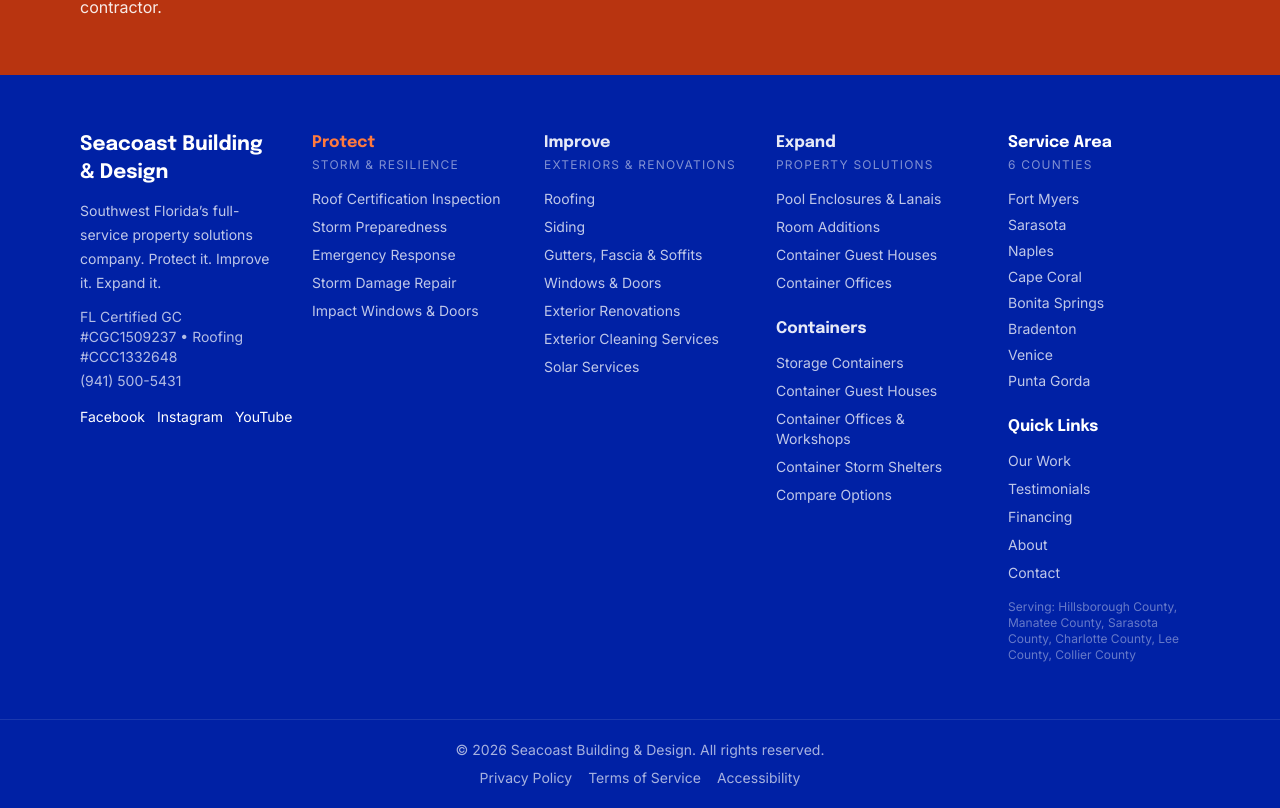
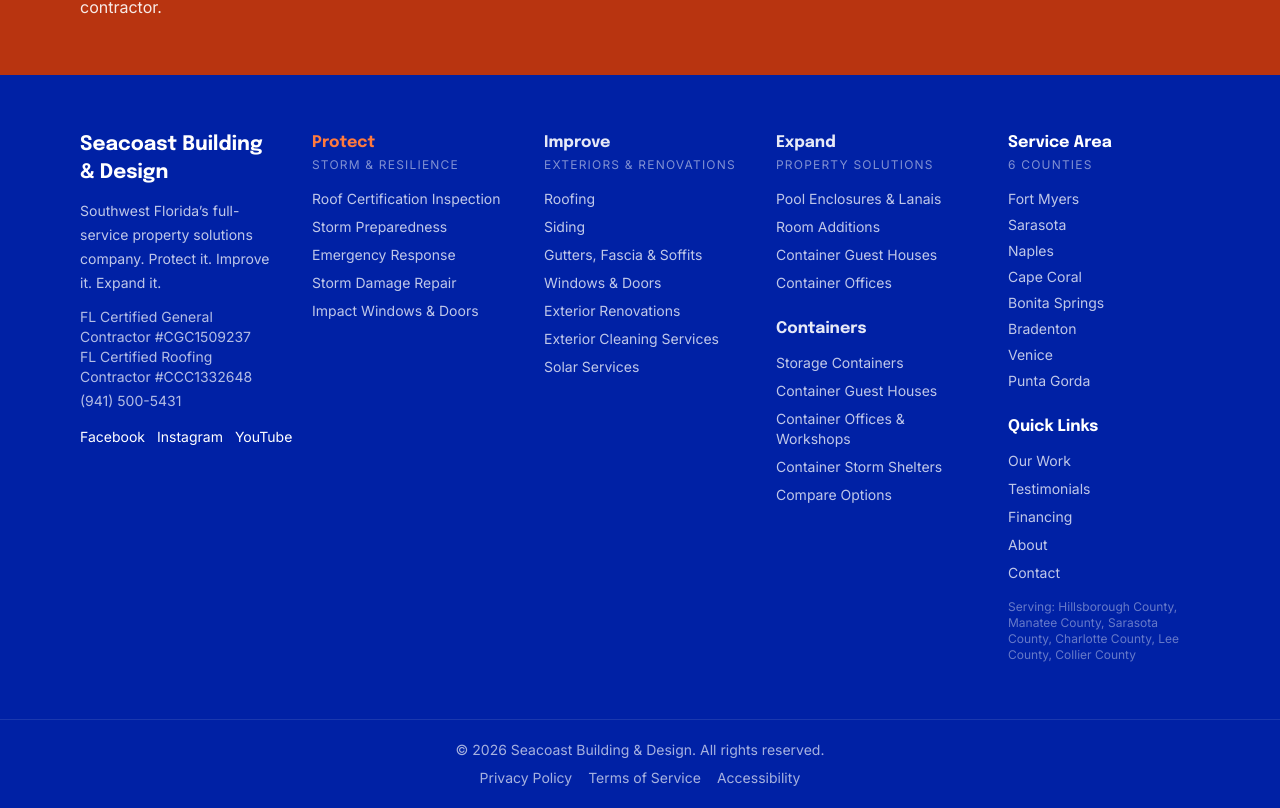
Before and after one commit to ecomstrategics/seacoast-bd, a Next.js app: page / in a window 1280 px wide. Shown: the part 5549-6357 px from the top of the page. Built offline with nearby package versions, Linux system fonts and the light colour scheme.

Commit message:
Give each FL license its own line in the footer

```diff
--- a/src/components/Footer.tsx
+++ b/src/components/Footer.tsx
@@ -44,7 +44,8 @@
         <div className="sm:col-span-2 lg:col-span-1">
           <p className="font-heading text-xl font-bold">Seacoast Building &amp; Design</p>
           <p className="mt-3 text-sm text-white/75 leading-6">Southwest Florida&rsquo;s full-service property solutions company. Protect it. Improve it. Expand it.</p>
-          <p className="mt-3 text-sm text-white/70">FL Certified GC #CGC1509237 &bull; Roofing #CCC1332648</p>
+          <p className="mt-3 text-sm text-white/70">FL Certified General Contractor #CGC1509237</p>
+          <p className="text-sm text-white/70">FL Certified Roofing Contractor #CCC1332648</p>
           <p className="mt-1 text-sm text-white/70">
             <a href="tel:+19415005431" className="hover:text-white">(941) 500-5431</a>
           </p>
```
